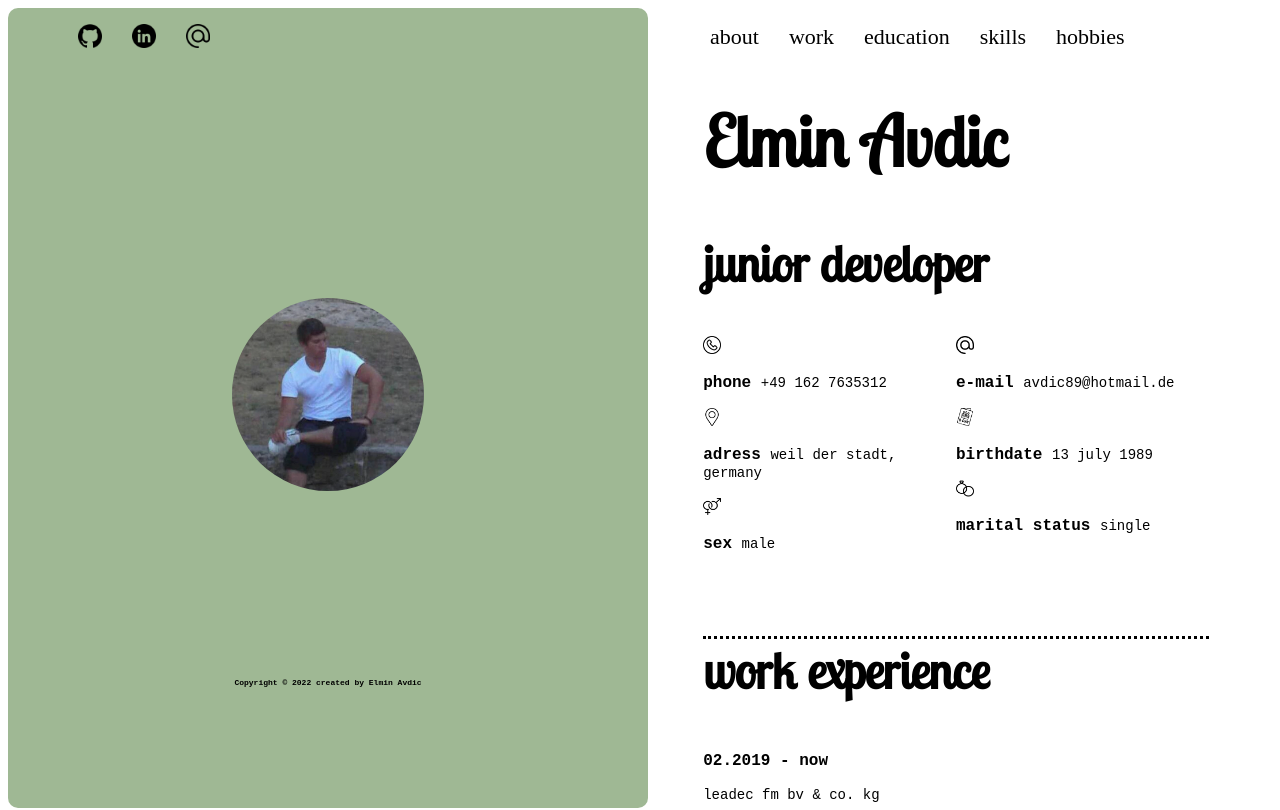
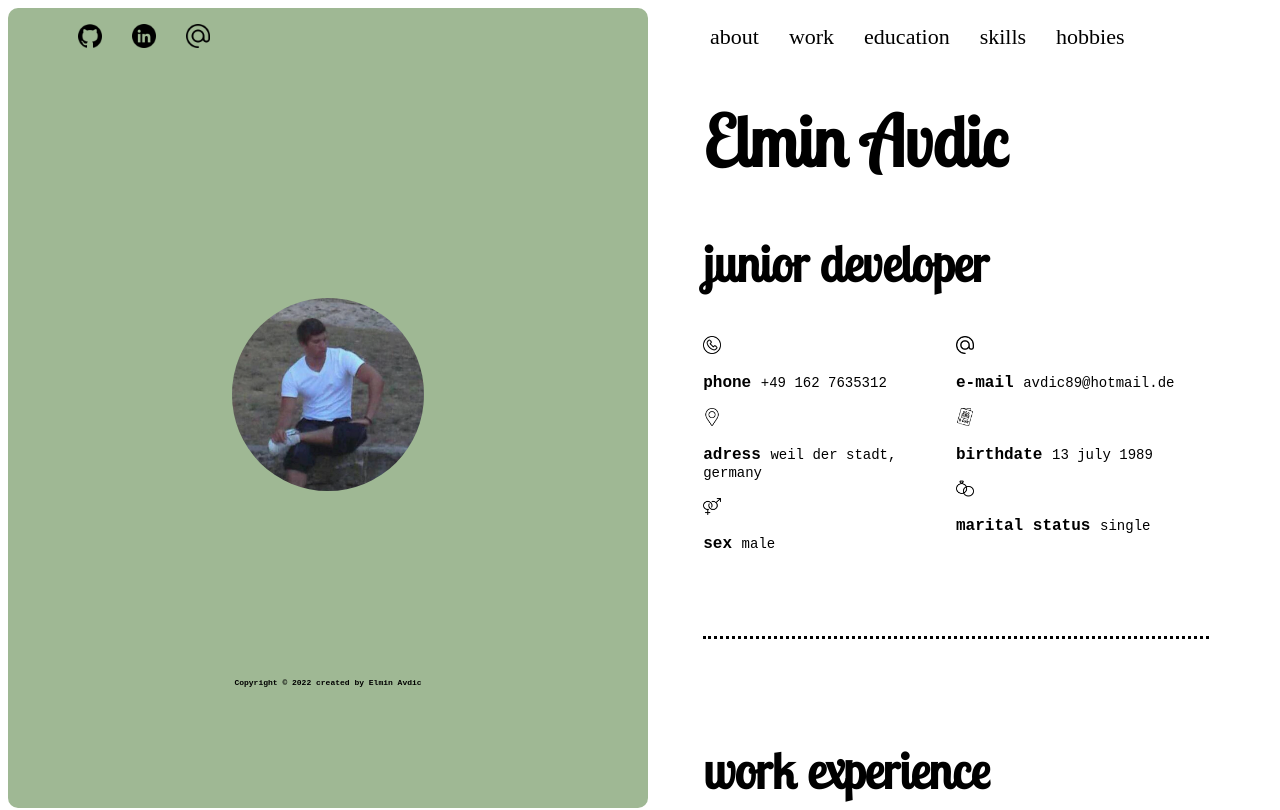
Before and after one commit to avdic89/curriculum-vitae, a React (Create React App) app: page / in a window 1280 px wide. Shown: the top 810 px of the page. Built offline with nearby package versions, Linux system fonts and the light colour scheme.

Commit message:
added some padding to the h3

```diff
--- a/src/App.css
+++ b/src/App.css
@@ -101,6 +101,7 @@ h2{
 h3{
     font-size:50px;
     border-top:3px dotted;
+    padding-top: 100px;
 }
 
 #img-right{
```
Also changed, not shown: 14 other files (tests, documents, lock files or other folders).
